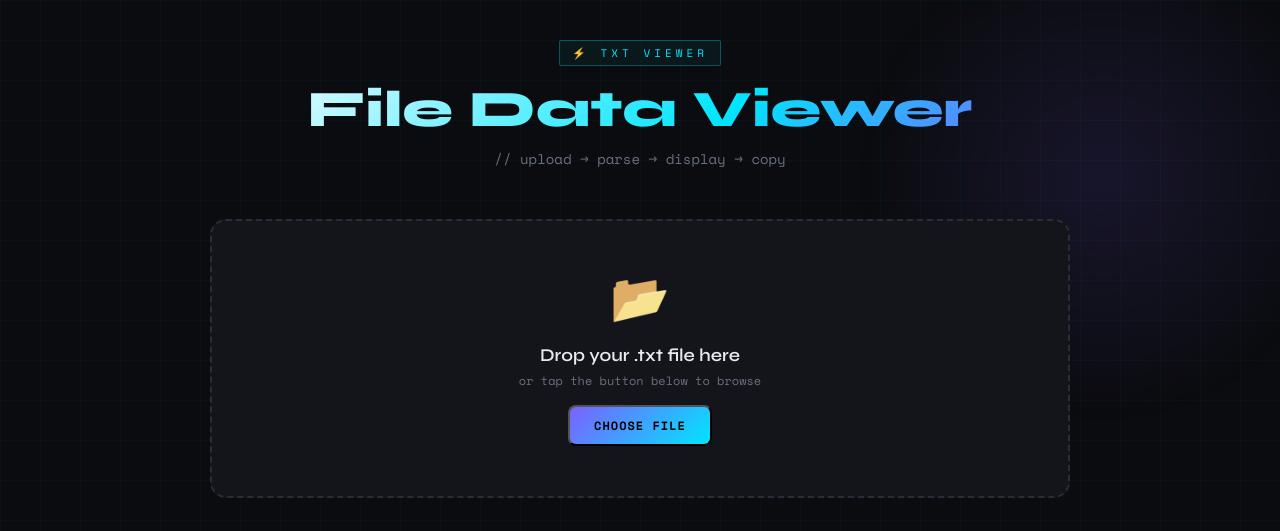
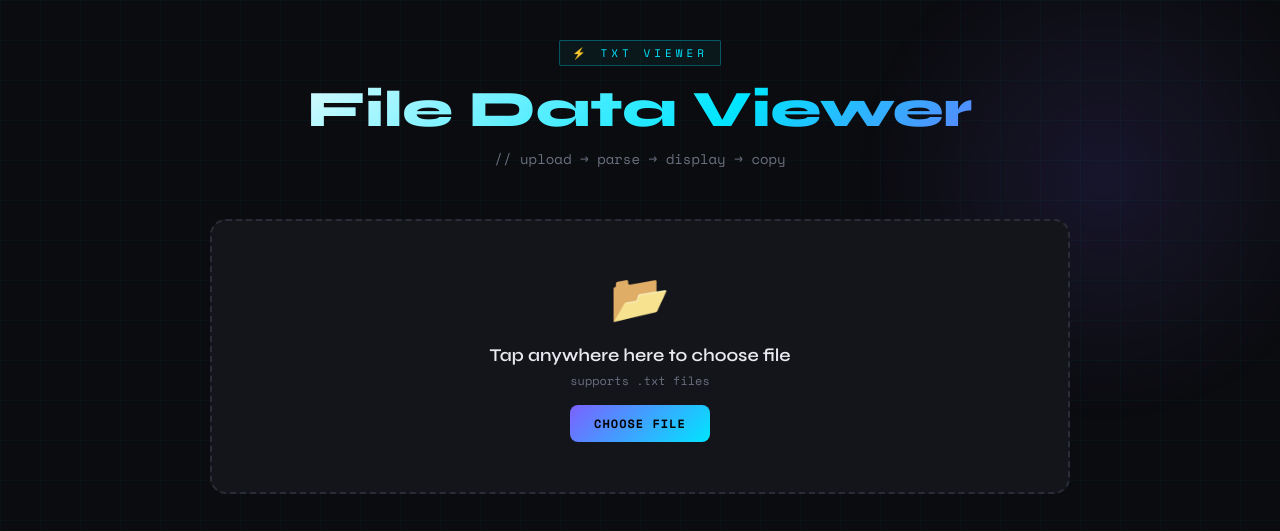
Before and after one commit to nafizx/Text-file-viewr, a plain HTML site: page index.html in a window 1280 px wide. Drawn offline with nearby package versions, Linux system fonts and the light colour scheme.

Commit message:
Update index.html

```diff
--- a/index.html
+++ b/index.html
@@ -177,6 +177,7 @@
     transition: opacity 0.2s, transform 0.2s;
   }
 
+  .upload-btn { cursor: pointer; border: none; outline: none; }
   .upload-btn:hover { opacity: 0.85; transform: scale(0.98); }
 
   #fileInput { display: none; }
@@ -437,10 +438,10 @@
 
   <div class="upload-zone" id="dropZone">
     <span class="upload-icon">📂</span>
-    <div class="upload-label">Drop your .txt file here</div>
-    <div class="upload-hint">or tap the button below to browse</div>
-    <button class="upload-btn" id="uploadBtn" type="button">Choose File</button>
-    <input type="file" id="fileInput" accept=".txt" />
+    <div class="upload-label">Tap anywhere here to choose file</div>
+    <div class="upload-hint">supports .txt files</div>
+    <button class="upload-btn" id="uploadBtn" type="button">CHOOSE FILE</button>
+    <input type="file" id="fileInput" accept=".txt" style="display:none;" />
   </div>
 
   <div id="statsBar" style="display:none" class="stats-bar">
@@ -475,11 +476,17 @@
     if (file && file.name.endsWith('.txt')) loadFile(file);
   });
 
-  // Button directly triggers file input — works on mobile too
-  document.getElementById('uploadBtn').addEventListener('click', e => {
+  // Use touchend + click for Android reliability
+  const uploadBtn = document.getElementById('uploadBtn');
+
+  function openFilePicker(e) {
+    e.preventDefault();
     e.stopPropagation();
     fileInput.click();
-  });
+  }
+
+  uploadBtn.addEventListener('click', openFilePicker);
+  uploadBtn.addEventListener('touchend', openFilePicker);
 
   fileInput.addEventListener('change', e => {
     if (e.target.files[0]) loadFile(e.target.files[0]);
```
